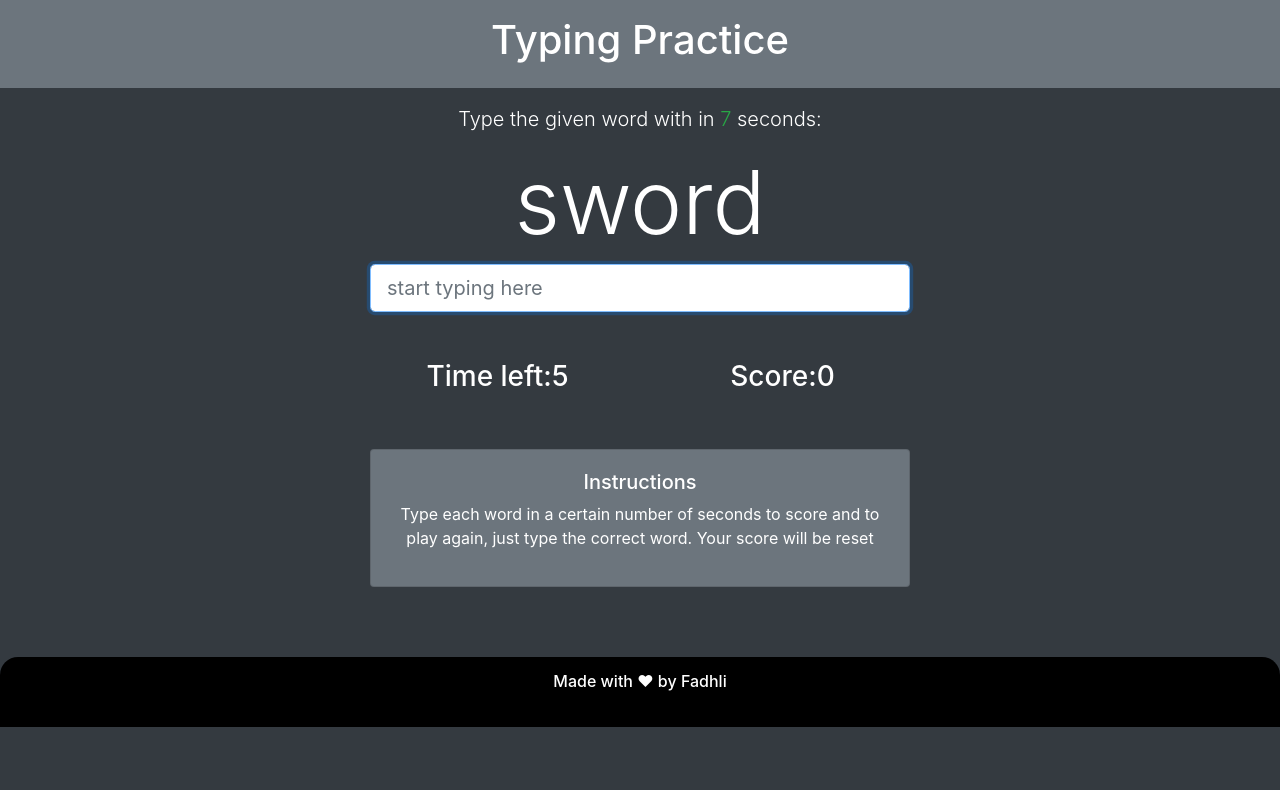
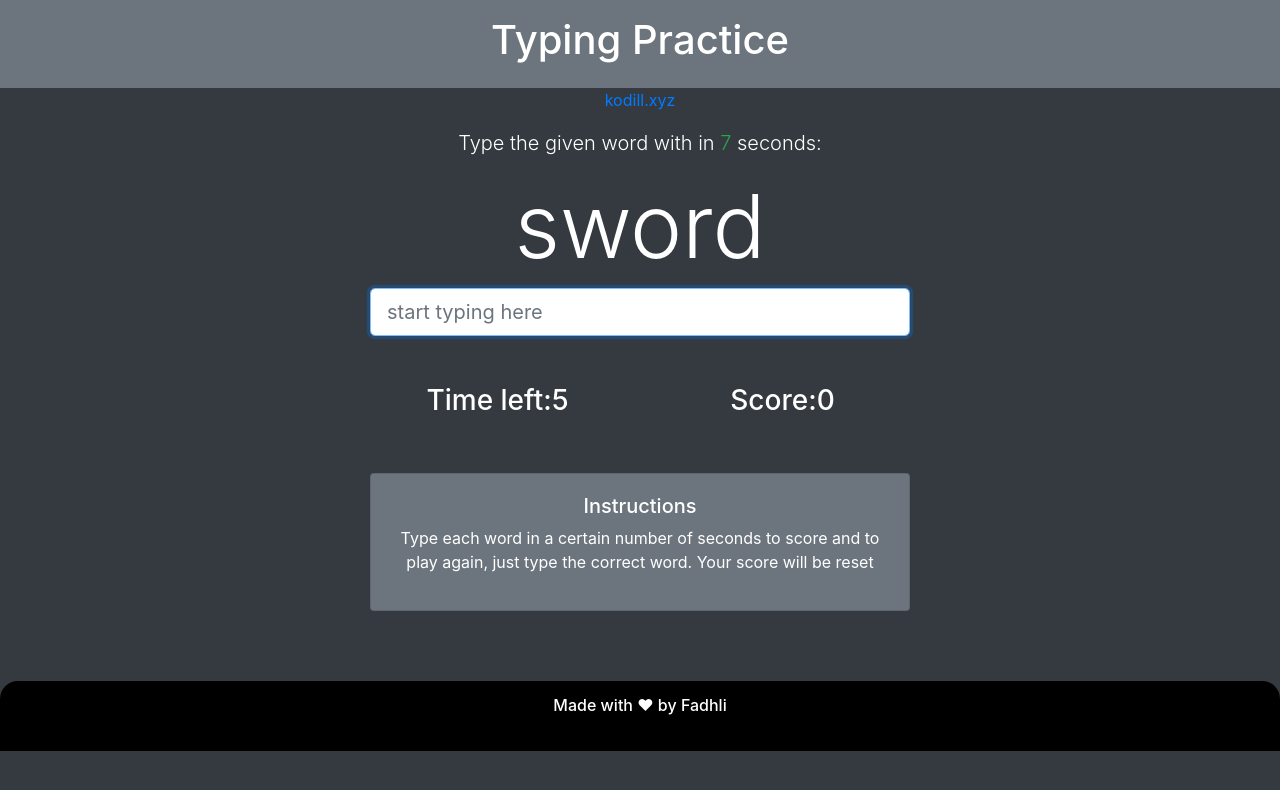
Before and after one commit to xanzheus/typing-games, a plain HTML site: page index.html in a window 1280 px wide. Drawn offline with nearby package versions, Linux system fonts and the light colour scheme.

Commit message:
Update index.html

```diff
--- a/index.html
+++ b/index.html
@@ -15,6 +15,11 @@
     </header>
 <div class="container text-center">
     <!-------word input-->
+
+
+<a href="https://kodill.xyz" class="logo">
+kodill.xyz
+</a>
 
     <div class="row mt-3">
         <div class="col-md-6 mx-auto ">
```
